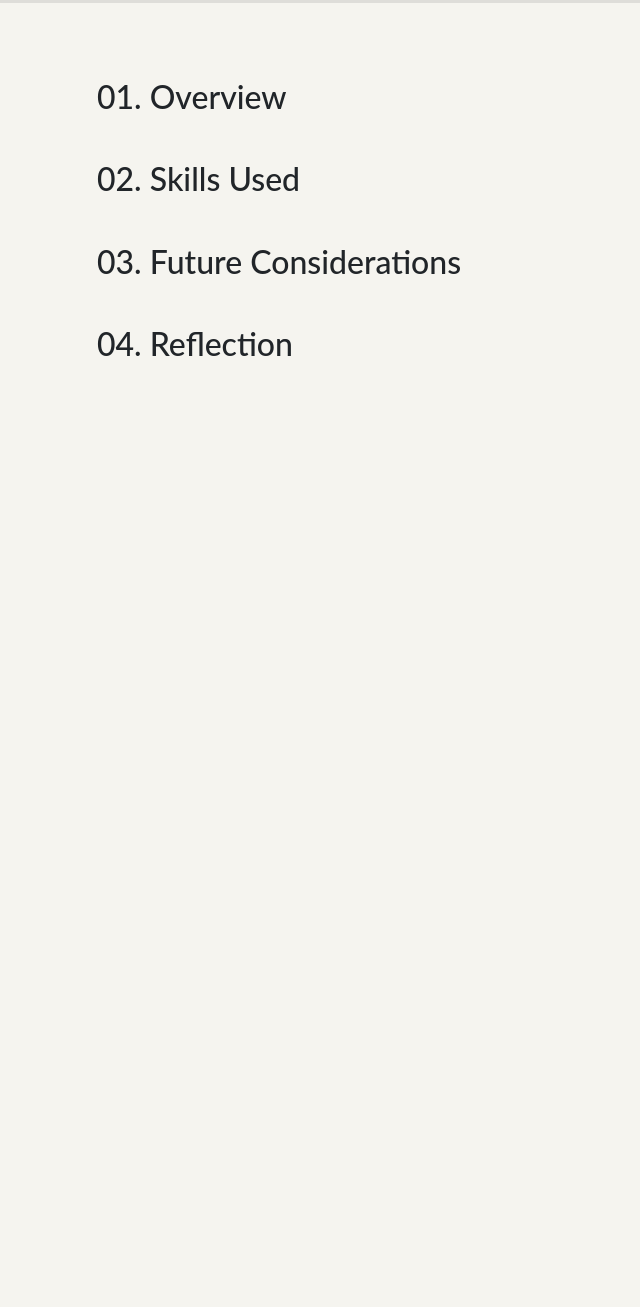
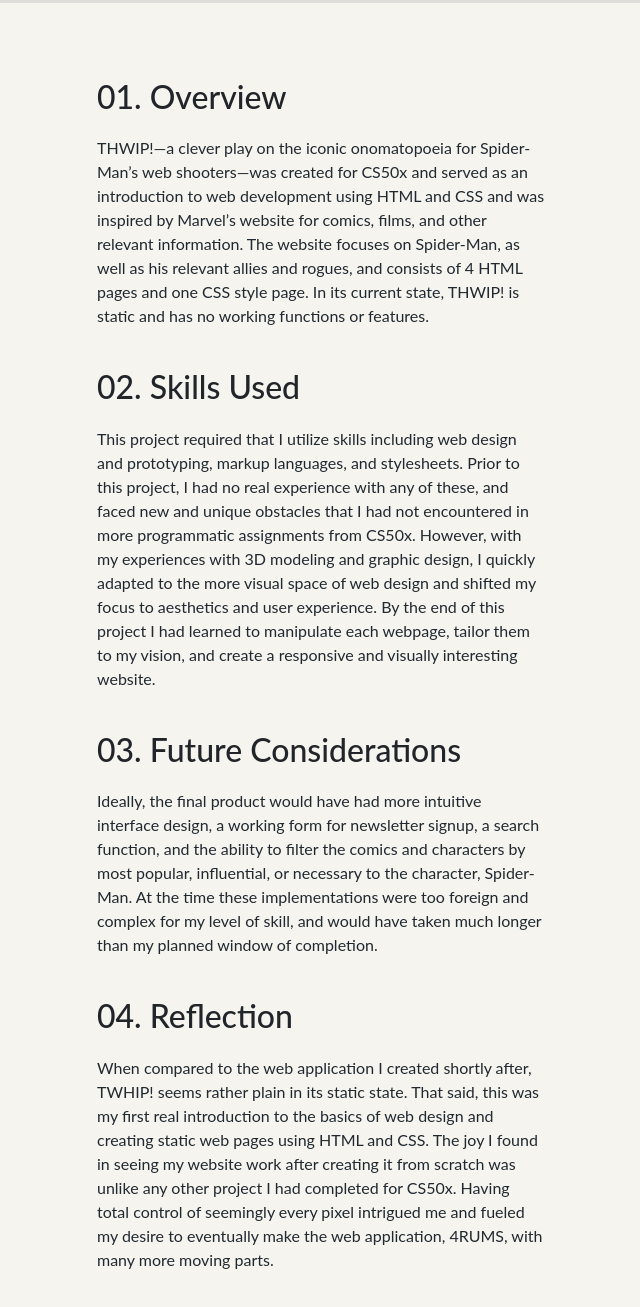
Before and after one commit to CarlosD01/Portfolio, a plain HTML site: page templates/thwip.html in a window 1280 px wide. Shown: the part 1204-2511 px from the top of the page, without its empty margins (319-959 px from the left). Before the commit the page ends 1683 px from the top, so only its background shows below. Drawn offline with nearby package versions, Linux system fonts and the light colour scheme.

Commit message:
added to thwip and updated project descriptions

```diff
--- a/templates/thwip.html
+++ b/templates/thwip.html
@@ -79,16 +79,16 @@
             <div class="container" style="display: flex; flex-direction: column; padding: 75px 0 95px; width: 35% ">
                 <div style="text-align: left;">
                     <h2 style="margin-bottom: 20px;">01. Overview</h2>
-                    <p></p>
+                    <p>THWIP!—a clever play on the iconic onomatopoeia for Spider-Man’s web shooters—was created for CS50x and served as an introduction to web development using HTML and CSS and was inspired by Marvel’s website for comics, films, and other relevant information. The website focuses on Spider-Man, as well as his relevant allies and rogues, and consists of 4 HTML pages and one CSS style page. In its current state, THWIP! is static and has no working functions or features.</p>
                     <br>
                     <h2 style="margin-bottom: 20px;">02. Skills Used</h2>
-                    <p></p>
+                    <p>This project required that I utilize skills including web design and prototyping, markup languages, and stylesheets. Prior to this project, I had no real experience with any of these, and faced new and unique obstacles that I had not encountered in more programmatic assignments from CS50x. However, with my experiences with 3D modeling and graphic design, I quickly adapted to the more visual space of web design and shifted my focus to aesthetics and user experience. By the end of this project I had learned to manipulate each webpage, tailor them to my vision, and create a responsive and visually interesting website. </p>
                     <br>
                     <h2 style="margin-bottom: 20px;">03. Future Considerations</h2>
-                    <p></p>
+                    <p>Ideally, the final product would have had more intuitive interface design, a working form for newsletter signup, a search function, and the ability to filter the comics and characters by most popular, influential, or necessary to the character, Spider-Man. At the time these implementations were too foreign and complex for my level of skill, and would have taken much longer than my planned window of completion.</p>
                     <br>
                     <h2 style="margin-bottom: 20px;">04. Reflection</h2>
-                    <p></p>
+                    <p>When compared to the web application I created shortly after, TWHIP! seems rather plain in its static state. That said, this was my first real introduction to the basics of web design and creating static web pages using HTML and CSS. The joy I found in seeing my website work after creating it from scratch was unlike any other project I had completed for CS50x. Having total control of seemingly every pixel intrigued me and fueled my desire to eventually make the web application, 4RUMS, with many more moving parts.</p>
                 </div>
             </div>
         </main>
```
Also changed, not shown: templates/forum.html (+4 -4 lines), templates/stem.html (+1 -1 lines).
